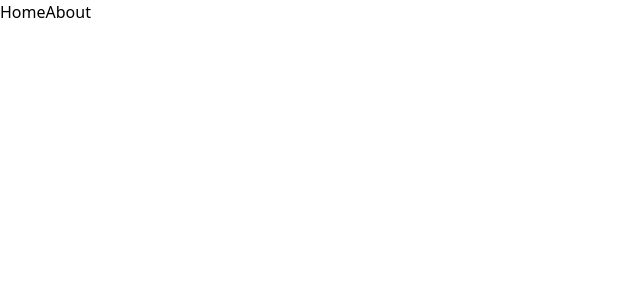
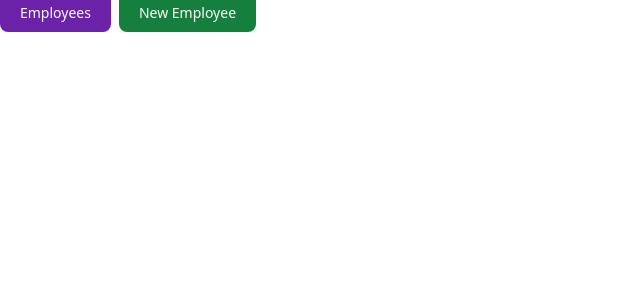
Before and after one commit to ValentynIpolitov/test-task-vue, a Vue app: page /employees in a window 1280 px wide. Before the commit this address had no page. Shown: the top 300 px of the page, without its empty margins (0-640 px from the left). Built offline with nearby package versions, Linux system fonts and the light colour scheme.

Commit message:
added basic setup for api calls

```diff
--- a/package.json
+++ b/package.json
@@ -8,6 +8,7 @@
     "preview": "vite preview"
   },
   "dependencies": {
+    "axios": "^1.2.1",
     "vue": "^3.2.45",
     "vue-router": "^4.1.6"
   },
--- a/src/App.vue
+++ b/src/App.vue
@@ -5,13 +5,15 @@ import { RouterLink, RouterView } from 'vue-router'
 <template>
   <header>
 
-    <div class="wrapper">
+    <div class="container max-w-7xl">
       <nav>
-        <RouterLink to="/">Home</RouterLink>
-        <RouterLink to="/about">About</RouterLink>
+        <RouterLink to="/employees" class="focus:outline-none text-white bg-purple-700 hover:bg-purple-800 focus:ring-4 focus:ring-purple-300 font-medium rounded-lg text-sm px-5 py-2.5 mr-2 mb-2 dark:bg-purple-600 dark:hover:bg-purple-700 dark:focus:ring-purple-900">Employees</RouterLink>
+        <RouterLink to="/employee/new" class="focus:outline-none text-white bg-green-700 hover:bg-green-800 focus:ring-4 focus:ring-green-300 font-medium rounded-lg text-sm px-5 py-2.5 mr-2 mb-2 dark:bg-green-600 dark:hover:bg-green-700 dark:focus:ring-green-800">New Employee</RouterLink>
       </nav>
     </div>
   </header>
 
-  <RouterView />
+  <main class="container max-w-7xl min-h-screen">
+    <RouterView />
+  </main>
 </template>
--- /dev/null
+++ b/src/composables/employees.js
@@ -0,0 +1,42 @@
+import { ref } from 'vue';
+import axios from 'axios';
+import { useRouter } from 'vue-router';
+
+axios.defaults.baseURL = 'http://localhost/api/v1/';
+
+export default function useEmployees() {
+    const employees = ref([]);
+    const employee = ref([]);
+    const errors = ref({});
+    const router = useRouter();
+
+    const getEmployees = async () => {
+        const response = await axios.get('employees');
+        employees.value = response.data.data;
+    }
+
+    const getEmployee = async (id) => {
+        const response = await axios.get('employees' + id);
+        employee.value = response.data.data;
+    }
+
+    const storeEmployee = async (data) => {
+        try {
+            await axios.post('employees', data);
+            await router.push({'name': 'employees'});
+        } catch (error) {
+            if (error.response.status === 422) {
+                errors.value = error.response.data.errors;
+            }
+        }
+    }
+
+    return {
+        employee,
+        employees,
+        getEmployee,
+        getEmployees,
+        storeEmployee,
+        errors
+    }
+}
--- a/src/router/index.js
+++ b/src/router/index.js
@@ -10,12 +10,17 @@ const router = createRouter({
       component: HomeView
     },
     {
-      path: '/about',
-      name: 'about',
+      path: '/employee/new',
+      name: 'NewEmployee',
       // route level code-splitting
       // this generates a separate chunk (About.[hash].js) for this route
       // which is lazy-loaded when the route is visited.
-      component: () => import('../views/HomeView.vue')
+      component: () => import('../views/EmployeeSubmition.vue')
+    },
+    {
+      path: '/employees',
+      name: 'employees',
+      component: () => import('../views/EmployeeIndex.vue')
     }
   ]
 })
--- /dev/null
+++ b/src/views/EmployeeIndex.vue
@@ -0,0 +1,7 @@
+<script setup>
+</script>
+
+<template>
+  <main>
+  </main>
+</template>
--- /dev/null
+++ b/src/views/EmployeeSubmition.vue
@@ -0,0 +1,7 @@
+<script setup>
+</script>
+
+<template>
+  <main>
+  </main>
+</template>
--- a/tailwind.config.js
+++ b/tailwind.config.js
@@ -2,7 +2,7 @@
 module.exports = {
   content: [
     "./index.html",
-    "./src/**/*.{js,ts,jsx,tsx}",
+    "./src/**/*.{vue,js,ts,jsx,tsx}",
   ],
   theme: {
     extend: {},
```
Also changed, not shown: 1 other file (tests, documents, lock files or other folders).
